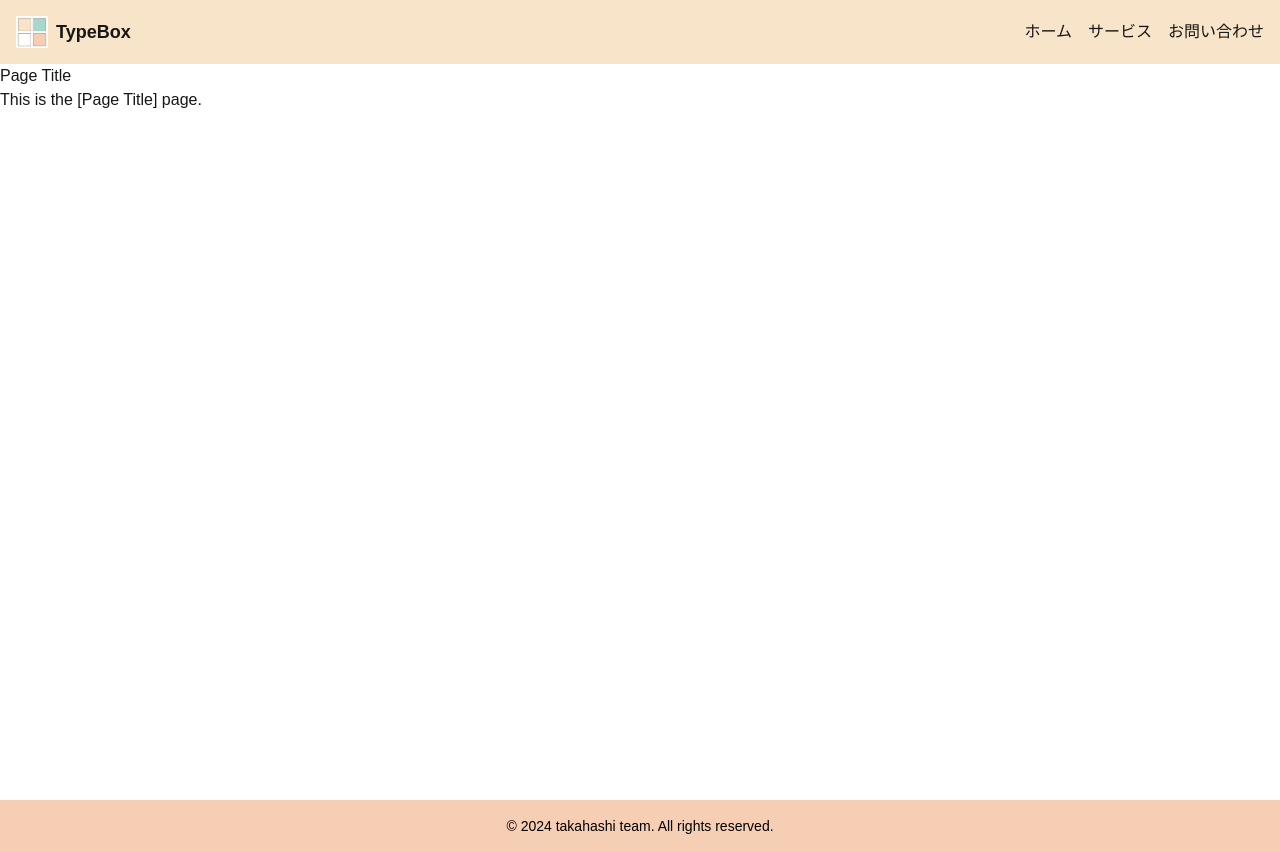
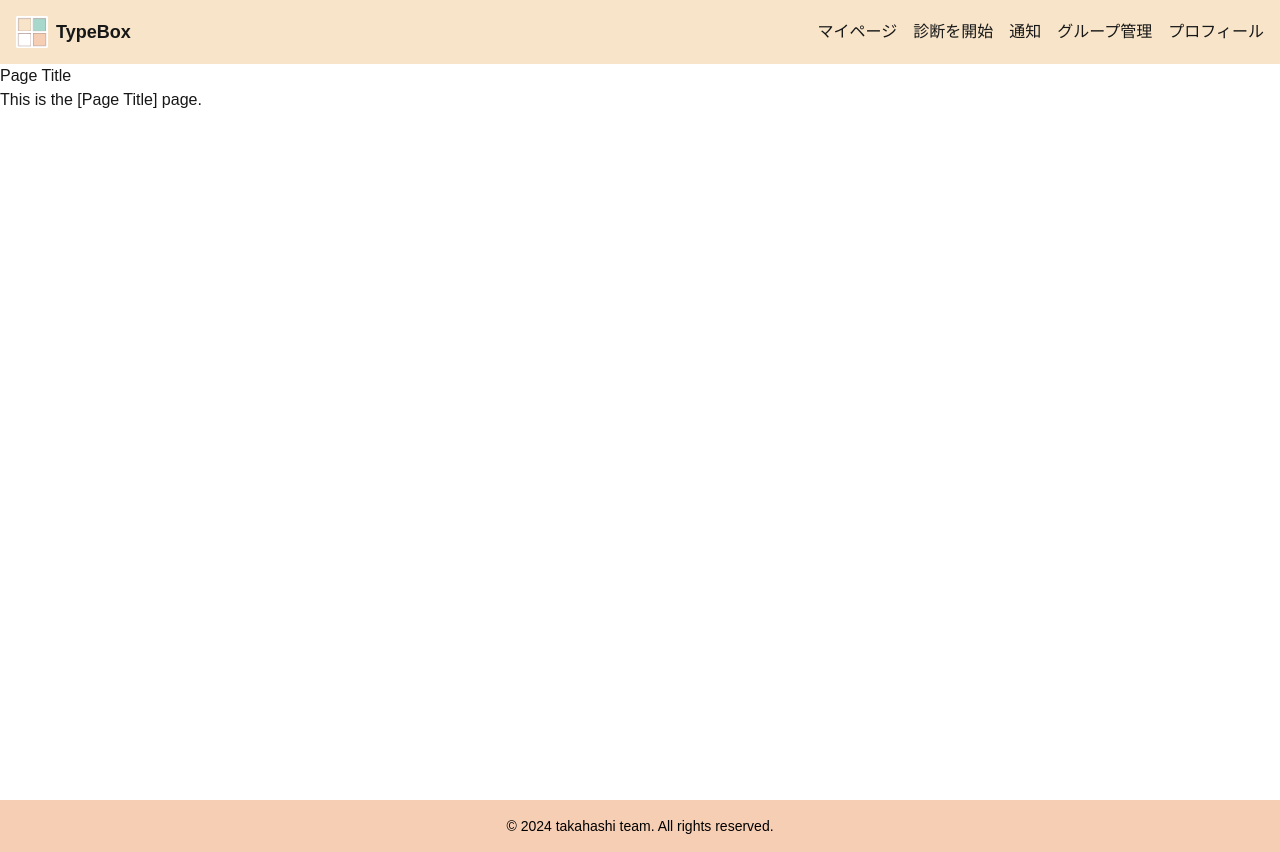
Before and after one commit to Take327/typebox, a Next.js app: page /diagnosis/progress in a window 1280 px wide. Built offline with nearby package versions, Linux system fonts and the light colour scheme.

Commit message:
ヘッダーとサイドメニュー更新

```diff
--- a/src/app/components/Header.tsx
+++ b/src/app/components/Header.tsx
@@ -1,6 +1,7 @@
 "use client";
 
 import React from "react";
+import Link from "next/link";
 import { useMenu } from "../../context/MenuContext";
 
 export default function Header() {
@@ -38,15 +39,21 @@ export default function Header() {
 
       {/* ナビゲーション (PC表示のみ) */}
       <nav className="hidden sm:flex space-x-4">
-        <a href="#" className="hover:text-[#f6ceb4]">
-          ホーム
-        </a>
-        <a href="#" className="hover:text-[#f6ceb4]">
-          サービス
-        </a>
-        <a href="#" className="hover:text-[#f6ceb4]">
-          お問い合わせ
-        </a>
+        <Link href="/" className="hover:text-[#f6ceb4]">
+          マイページ
+        </Link>
+        <Link href="/diagnosis/start" className="hover:text-[#f6ceb4]">
+          診断を開始
+        </Link>
+        <Link href="/notifications" className="hover:text-[#f6ceb4]">
+          通知
+        </Link>
+        <Link href="/groups" className="hover:text-[#f6ceb4]">
+          グループ管理
+        </Link>
+        <Link href="/profile" className="hover:text-[#f6ceb4]">
+          プロフィール
+        </Link>
       </nav>
     </header>
   );
--- a/src/app/components/SideMenu.tsx
+++ b/src/app/components/SideMenu.tsx
@@ -1,5 +1,6 @@
 "use client";
 
+import Link from "next/link";
 import { useMenu } from "@/context/MenuContext";
 
 export default function SideMenu() {
@@ -26,13 +27,9 @@ export default function SideMenu() {
         aria-label="Sidebar"
       >
         <div className="px-6">
-          <a
-            className="flex-none font-semibold text-xl text-black focus:outline-none focus:opacity-80"
-            href="#"
-            aria-label="Brand"
-          >
-            Menu
-          </a>
+          <span className="flex-none font-semibold text-xl text-black focus:outline-none focus:opacity-80">
+            メニュー
+          </span>
         </div>
         <nav
           className="hs-accordion-group p-6 w-full flex flex-col flex-wrap"
@@ -40,9 +37,9 @@ export default function SideMenu() {
         >
           <ul className="space-y-1.5">
             <li>
-              <a
+              <Link
+                href="/"
                 className="flex items-center gap-x-3.5 py-2 px-2.5 bg-gray-100 text-sm text-gray-700 rounded-lg hover:bg-gray-100"
-                href="#"
               >
                 <svg
                   className="w-6 h-6"
@@ -54,24 +51,40 @@ export default function SideMenu() {
                   <path d="m3 9 9-7 9 7v11a2 2 0 0 1-2 2H5a2 2 0 0 1-2-2z" />
                   <polyline points="9 22 9 12 15 12 15 22" />
                 </svg>
-                Dashboard
-              </a>
+                マイページ
+              </Link>
             </li>
             <li>
-              <a
+              <Link
+                href="/diagnosis/start"
                 className="flex items-center gap-x-3.5 py-2 px-2.5 text-sm text-gray-700 rounded-lg hover:bg-gray-100"
-                href="#"
               >
-                Users
-              </a>
+                診断を開始
+              </Link>
             </li>
             <li>
-              <a
+              <Link
+                href="/notifications"
                 className="flex items-center gap-x-3.5 py-2 px-2.5 text-sm text-gray-700 rounded-lg hover:bg-gray-100"
-                href="#"
               >
-                Projects
-              </a>
+                通知
+              </Link>
+            </li>
+            <li>
+              <Link
+                href="/groups"
+                className="flex items-center gap-x-3.5 py-2 px-2.5 text-sm text-gray-700 rounded-lg hover:bg-gray-100"
+              >
+                グループ管理
+              </Link>
+            </li>
+            <li>
+              <Link
+                href="/profile"
+                className="flex items-center gap-x-3.5 py-2 px-2.5 text-sm text-gray-700 rounded-lg hover:bg-gray-100"
+              >
+                プロフィール
+              </Link>
             </li>
           </ul>
         </nav>
```
